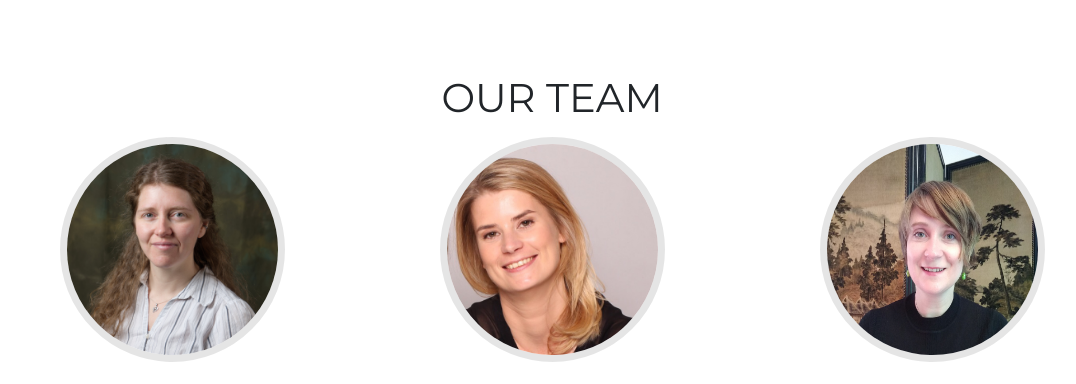
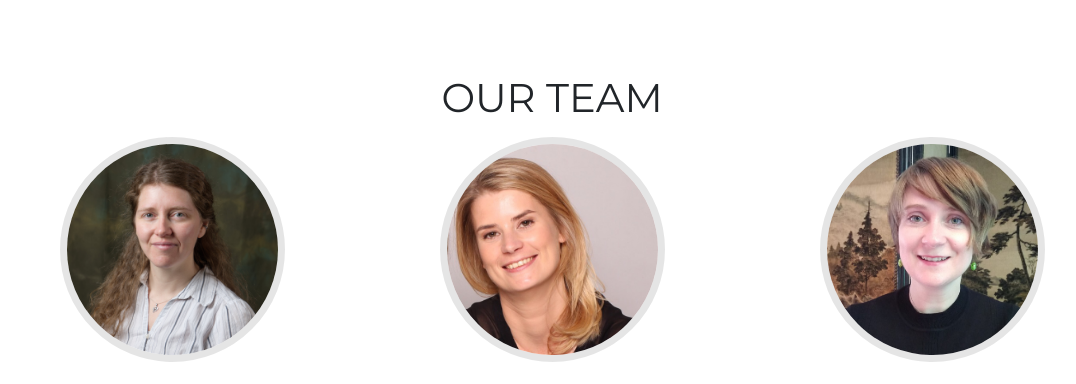
Before and after one commit to DHARPA-Project/DHARPA-Project.github.io, a website with bundled scripts: page index.html in a window 1280 px wide. Shown: the part 2720-3104 px from the top of the page, without its empty margins (88-1164 px from the left). Built offline with nearby package versions, Linux system fonts and the light colour scheme; a web font is replaced by a local one.

Commit message:
Update index.html

```diff
--- a/index.html
+++ b/index.html
@@ -297,7 +297,7 @@
         </div>
         <div class="col-sm-4">
           <div class="team-member">
-            <img class="mx-auto rounded-circle" src="img/team/Lena2.jpg" alt="">
+            <img class="mx-auto rounded-circle" src="img/team/Lena3.jpg" alt="">
             <h4>Helena Jaskov</h4>
             <p class="text-muted">Researcher</p>
             <ul class="list-inline social-buttons">
```
